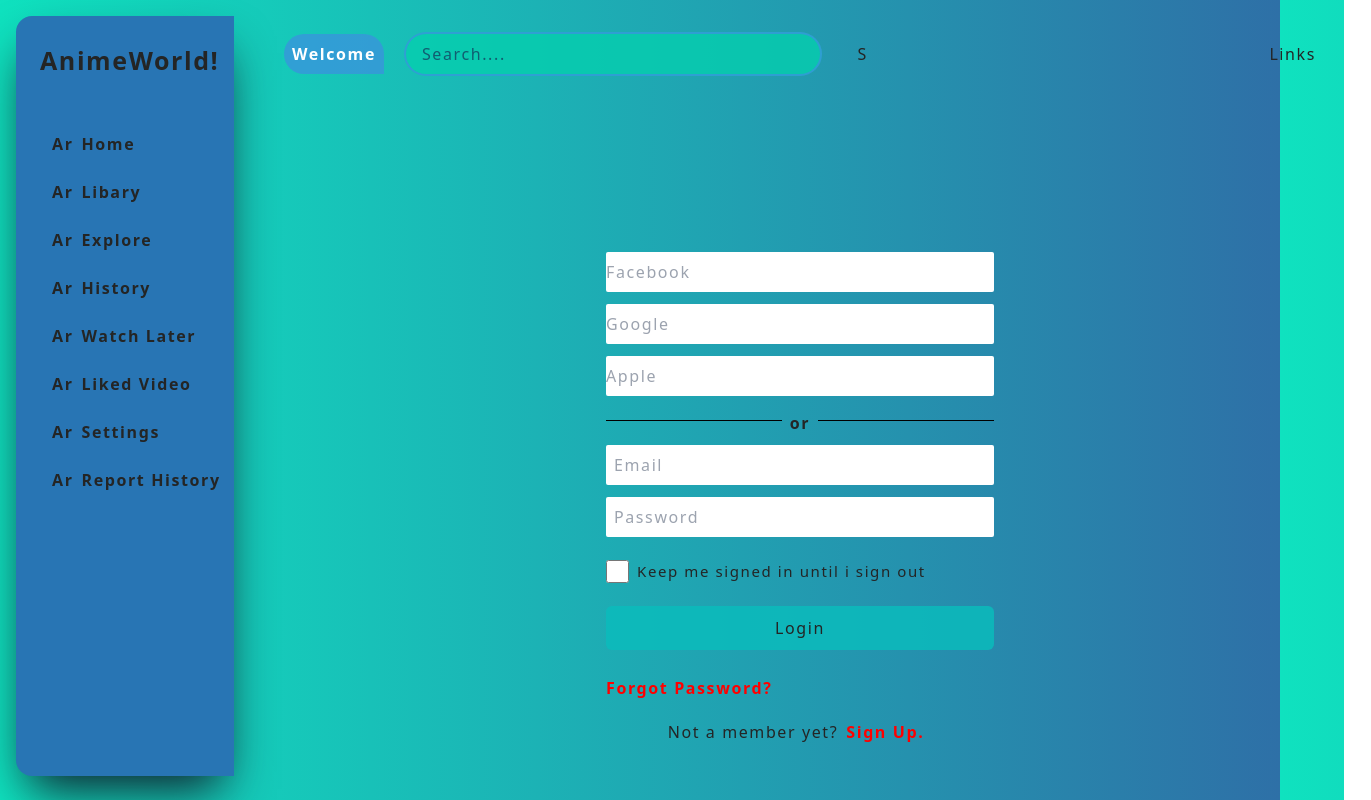
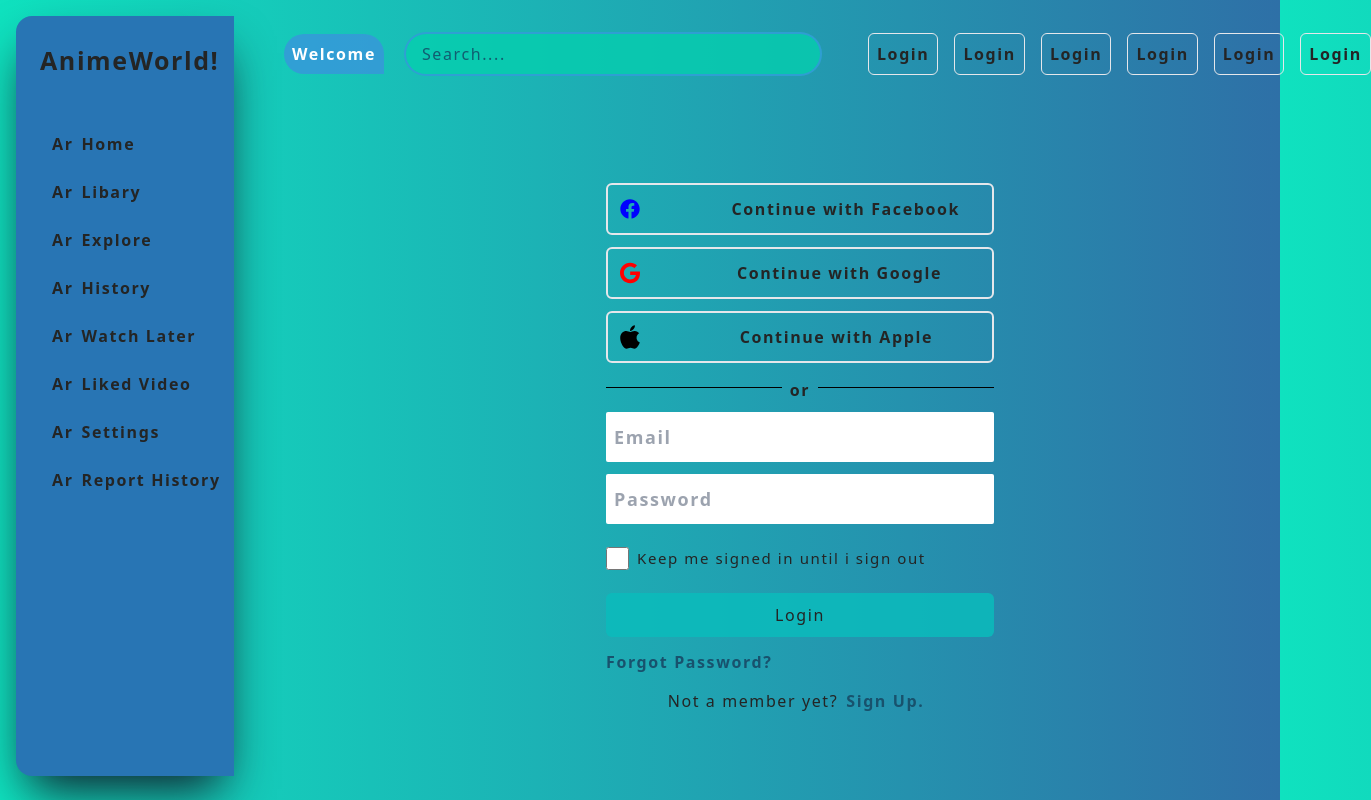
Before and after one commit to brilliantmakanju/Animeworld, a Next.js app: page /login in a window 1280 px wide. Shown: the top 800 px of the page, 1371 px wide, since content can reach past the window. Built offline with nearby package versions, Linux system fonts and the light colour scheme.

Commit message:
Done with Login page Design also mobile nav

```diff
--- a/component/Topnav.jsx
+++ b/component/Topnav.jsx
@@ -1,7 +1,15 @@
-import React from 'react'
-import { AiOutlineMenu } from 'react-icons/ai'
+import Link from 'next/link'
+import React, { useState } from 'react'
+import { AiOutlineClose, AiOutlineMenu } from 'react-icons/ai'
 
 const Topnav = () => {
+
+    const [mobile, setMobile] = useState(false)
+
+    const handleMobile = () => {
+        setMobile(!mobile)
+    }
+
     return (
         <>
             <nav className="hidden md:flex md:ml-[17rem] ml-[20px] flex-row justify-between items-center mt-[20px] mb-[10px] p-3 md:w-[66rem]   ">
@@ -11,15 +19,22 @@ const Topnav = () => {
                     </div>
                     <form className=" md:w-[29em] items-center  flex relative rounded-sm">
                         <input type='text' placeholder="Search...." className="w-[90%] placeholder:text-[#143d5ec4] text-[#143d5ec4] pr-9 bg-[#06cfaecc] border-[2px] border-[#3a94ddc4] p-2 pl-4 md:w-[90%] rounded-3xl " required />
-                        <button className="absolute right-0">S</button>
                     </form>
                 </div>
 
-                <div>Links</div>
+                <ul className='flex justify-center items-center gap-4  ' >
+                    <li className='font-bold  border-[1px] p-2 rounded-md ' >Login</li>
+                    <li className='font-bold  border-[1px] p-2 rounded-md ' >Login</li>
+                    <li className='font-bold  border-[1px] p-2 rounded-md ' >Login</li>
+                    <li className='font-bold  border-[1px] p-2 rounded-md ' >Login</li>
+                    <li className='font-bold  border-[1px] p-2 rounded-md ' >Login</li>
+                    <li className='font-bold  border-[1px] p-2 rounded-md ' >Login</li>
+
+                </ul>
             </nav>
             <nav className=" md:hidden px-2 py-3 flex flex-row justify-between items-center shadow-md shadow-[#3d6592] text-white bg-transparent ">
                 <div className="flex flex-row items-center gap-3 ">
-                    <div> <AiOutlineMenu size={35} /></div>
+                    <div> <AiOutlineMenu size={35} onClick={() => handleMobile()} /></div>
                     <div>
                         <h2 className=" font-serif " >AnimeWorld</h2>
                     </div>
@@ -28,6 +43,79 @@ const Topnav = () => {
                     <div>S</div>
                     <div>P</div>
                 </div>
+                <div className={` z-[13]  ${mobile ? ' md:hidden fixed left-0 top-0 w-full h-screen bg-[#141313b2] ' : ' z-[13] '}  `}>
+                    <div className={mobile ? 'fixed  left-0 top-0 w-[85%] sm:w-[60%] md:w-[45%] h-screen bg-gradient-to-bl from-[#3a94dd] to-[#06cfae] p-10 ease-in duration-500  ' : ' fixed left-[-100%] top-0 w-895%] sm:w-[60%] md:w-[45%] h-screen bg-gradient-to-bl from-[#3a94dd] to-[#06cfae] p-10 ease-in duration-300  '}>
+                        <div>
+                            <div className='flex w-full items-end justify-end '>
+                                <div onClick={() => handleMobile()} className='rounded-full shadow-lg shadow-[#256663] cursor-pointer p-3 '>
+                                    <AiOutlineClose />
+                                </div>
+                            </div>
+                            <div className='border-b border-gray-300 py-4'>
+                                <h1 className='w-[100%] text-[30px] md:w-[50%]  '>Anime Castle</h1>
+                            </div>
+                            <div className='py-4 flex flex-col'>
+                                <ul className='uppercase'>
+                                    <Link
+                                        href='/#intro'
+                                        prefetch={false}
+                                        onClick={(() => setMobile(false))}
+                                    >
+                                        <li
+                                            className='p-4 text-small'
+                                        >
+                                            Home
+                                        </li>
+                                    </Link>
+                                    <Link
+                                        href='/#about'
+                                        prefetch={false}
+                                        onClick={(() => setMobile(false))}
+                                    >
+                                        <li
+                                            className='p-4 text-small'
+                                        >
+                                            About
+                                        </li>
+                                    </Link>
+                                    <Link
+                                        href='/#skills'
+                                        prefetch={false}
+                                        onClick={(() => setMobile(false))}
+                                    >
+                                        <li
+                                            className='p-4 text-small'
+                                        >
+                                            Skills
+                                        </li>
+                                    </Link>
+                                    <Link
+                                        href='/#projects'
+                                        prefetch={false}
+                                        onClick={(() => setMobile(false))}
+                                    >
+                                        <li
+                                            className='p-4 text-small'
+                                        >
+                                            Projects
+                                        </li>
+                                    </Link>
+                                    <Link
+                                        href='/#contact'
+                                        prefetch={false}
+                                        onClick={(() => setMobile(false))}
+                                    >
+                                        <li
+                                            className='p-4 text-small'
+                                        >
+                                            Contact
+                                        </li>
+                                    </Link>
+                                </ul>
+                            </div>
+                        </div>
+                    </div>
+                </div>
             </nav>
         </>
     )
--- a/pages/login/index.jsx
+++ b/pages/login/index.jsx
@@ -1,12 +1,22 @@
 import React from 'react'
+import { FaApple, FaFacebook, FaGoogle } from 'react-icons/fa'
 
 const Login = () => {
     return (
-        <main className='md:float-left rounded-lg md:w-[68em] w-full flex justify-center items-center h-screen flex-col gap-0  p-9 md:px-[350px] md:ml-[16rem]  ' >
+        <main className='md:float-left rounded-lg md:w-[68em] w-full flex justify-center items-center md:h-screen h-[90vh] flex-col gap-0  p-9 md:px-[350px] md:ml-[16rem] md:mt-[-50px]   ' >
             <div className=' w-full flex flex-col flex-wrap gap-3 '  >
-                <input type="text" className='h-[40px] rounded-sm ' placeholder='Facebook' />
-                <input type="text" className='h-[40px] rounded-sm ' placeholder='Google' />
-                <input type="text" className='h-[40px] rounded-sm ' placeholder='Apple' />
+                <div className='flex border-[2px] py-1 rounded-md px-3 justify-between items-center ' >
+                    <FaFacebook className='w-[20px] h-[40px] text-[blue] ' />
+                    <span className='flex justify-center items-center pr-[20px] font-bold ' >Continue with Facebook</span>
+                </div>
+                <div className='flex border-[2px] rounded-md py-1 px-3 justify-between items-center ' >
+                    <FaGoogle className='w-[20px] h-[40px] text-[red] ' />
+                    <span className='flex justify-center items-center pr-[38px] font-bold ' >Continue with Google</span>
+                </div>
+                <div className='flex border-[2px] rounded-md py-1 px-3 justify-between items-center ' >
+                    <FaApple className='w-[20px] h-[40px] text-[#000000] ' />
+                    <span className='flex justify-center items-center pr-[47px] font-bold ' >Continue with Apple</span>
+                </div>
             </div>
             <div className='flex justify-center w-full items-center my-[10px] gap-2 ' >
                 <div className='w-[50%] bg-black h-[1px] ' ></div>
@@ -14,16 +24,16 @@ const Login = () => {
                 <div className='w-[50%] bg-black h-[1px] ' ></div>
             </div>
             <form className=' w-full flex   rounded-xl flex-col  gap-3 ' >
-                <input type="text" className='h-[40px] pl-2 rounded-sm ' placeholder='Email' />
-                <input type="text" className='h-[40px] rounded-sm pl-2 ' placeholder='Password' />
+                <input type="email" className='h-[50px] text-[18px] font-bold  pl-2 rounded-sm ' required placeholder='Email' />
+                <input type="password" className='h-[50px] text-[18px] font-bold  pl-2 rounded-sm ' required placeholder='Password' />
                 <div className='flex my-[10px] gap-2 justify-center items-center w-full ' >
-                    <input className='w-[25px] rounded-md h-[25px] ' type="checkbox" />
+                    <input className='w-[25px] rounded h-[25px] ' type="checkbox" />
                     <span className='w-full  text-[15px]  ' >Keep me signed in until i sign out</span>
                 </div>
-                <button className='bg-[#0abdbdd5]  hover:shadow-xl hover:shadow-[#2f313a] duration-500 ease-in-out  p-[10px] rounded-md  ' >Login</button>
-                <a className='my-[14px] mb-[20px]  text-[red] font-bold  ' >Forgot Password?</a>
+                <button className='bg-[#0abdbdd5]  hover:shadow-md hover:shadow-[#2f313a] duration-500 ease-in-out  p-[10px] rounded-md  ' >Login</button>
+                <a className='my-[14px] md:my-[1px] md:mb-[15px] mb-[20px]  text-[#18526d] font-bold  ' >Forgot Password?</a>
             </form>
-            <div className='flex justify-center items-center ' >Not a member yet?  <a className=' mx-2 text-[red] font-bold ' >Sign Up.</a> </div>
+            <div className='flex justify-center items-center ' >Not a member yet?  <a className=' mx-2 text-[#18526d] font-bold ' >Sign Up.</a> </div>
         </main>
     )
 }
```
